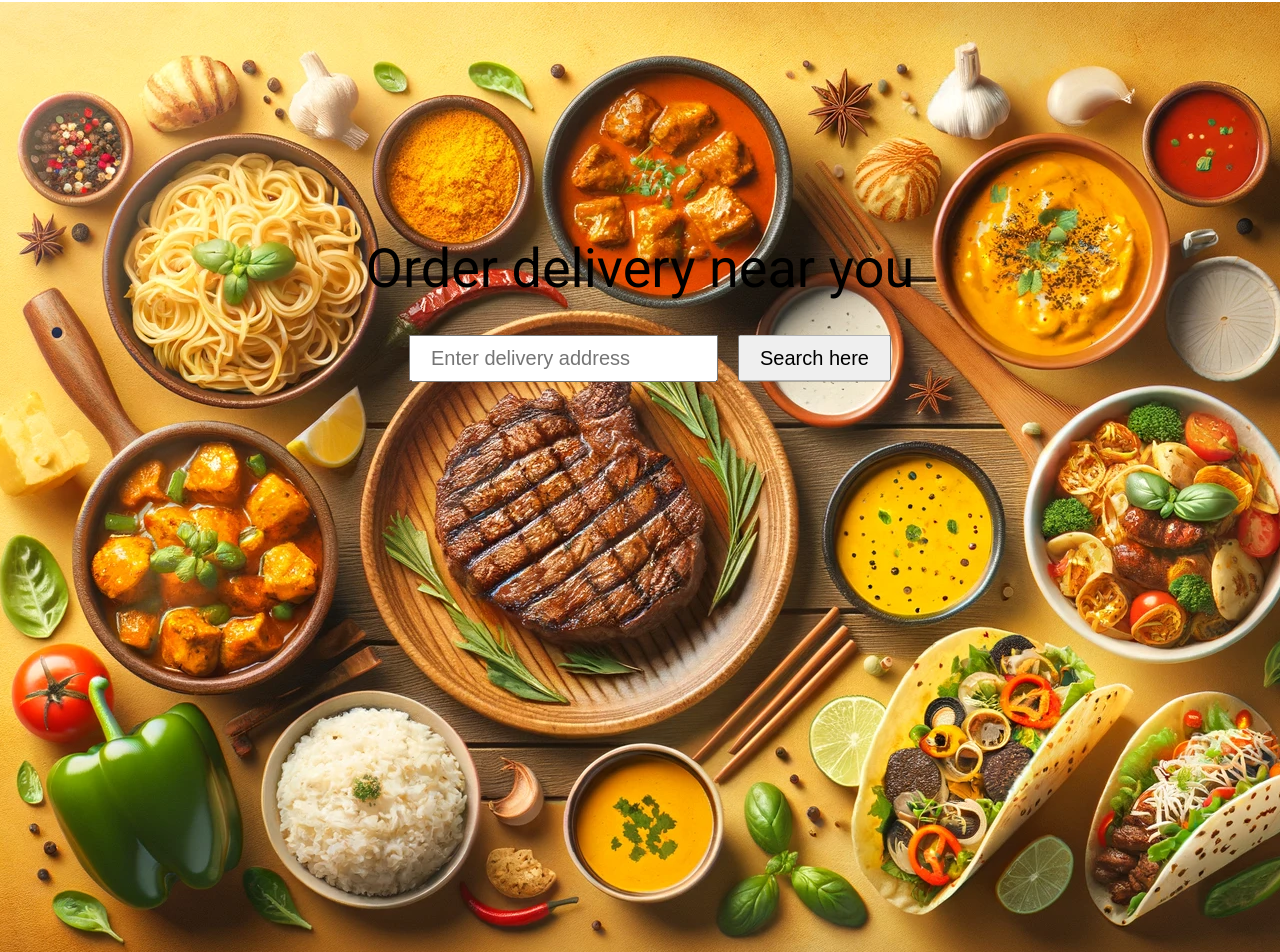
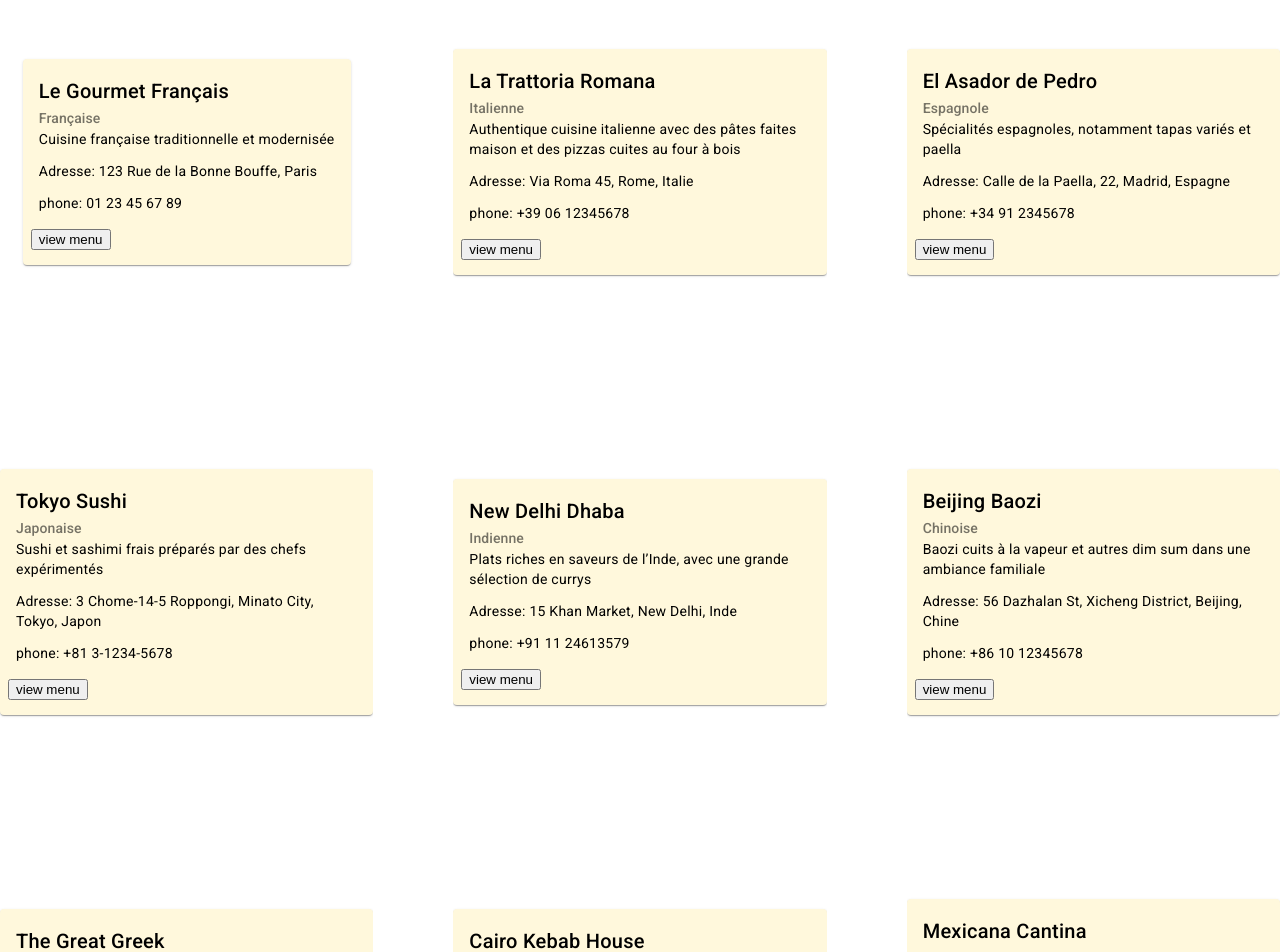
Before and after one commit to Ripcord595/my-restaurant-app, an Angular app: page /restaurant-list in a window 1280 px wide. Before the commit this address led to /homepage. Shown: the part 83-1035 px from the top of the page. Built offline with nearby package versions, Linux system fonts and the light colour scheme.

Commit message:
restaurant-list/menu-details

```diff
--- a/src/app/app-routing.module.ts
+++ b/src/app/app-routing.module.ts
@@ -4,6 +4,8 @@ import { Routes, RouterModule } from '@angular/router';
 import { HomepageComponent } from './components/homepage/homepage.component';
 import {LoginComponent} from "./components/login/login.component";
 import {SignupComponent} from "./components/signup/signup.component";
+import {MenuDetailsComponent} from "./components/menu-details/menu-details.component";
+import {RestaurantsListComponent} from "./components/restaurants-list/restaurants-list.component";
 
 
 const routes: Routes = [
@@ -12,6 +14,8 @@ const routes: Routes = [
   { path: 'login', component: LoginComponent },
   { path: 'signup', component: SignupComponent },
   // 您可以选择添加一个通配符路由来处理未找到的路径，通常会导航到一个“NotFound”页面或返回主页
+  { path: 'restaurant-list', component: RestaurantsListComponent },
+  { path: 'menu-details/:id', component: MenuDetailsComponent },
   { path: '**', redirectTo: '/homepage' },
 ];
 
--- a/src/app/components/menu-details/menu-details.component.html
+++ b/src/app/components/menu-details/menu-details.component.html
@@ -1 +1,11 @@
-<p>menu-details works!</p>
+<div *ngFor="let menuItem of menuItems">
+  <mat-card>
+    <mat-card-header>
+      <mat-card-title>{{ menuItem.name }}</mat-card-title>
+      <mat-card-subtitle>${{ menuItem.price }}</mat-card-subtitle>
+    </mat-card-header>
+    <mat-card-content>
+      <p>{{ menuItem.description }}</p>
+    </mat-card-content>
+  </mat-card>
+</div>
--- a/src/app/components/menu-details/menu-details.component.ts
+++ b/src/app/components/menu-details/menu-details.component.ts
@@ -1,4 +1,6 @@
 import { Component } from '@angular/core';
+import {ActivatedRoute} from "@angular/router";
+import {MenuItem} from "../../models/menu-item.model";
 
 @Component({
   selector: 'app-menu-details',
@@ -6,5 +8,32 @@ import { Component } from '@angular/core';
   styleUrl: './menu-details.component.css'
 })
 export class MenuDetailsComponent {
+  menuItems: MenuItem[]= [
+    { id: 1, restaurantId: 1, name: 'Soupe à l’oignon', description: 'Classique soupe de l’oignon gratinée au fromage', price: 12, category: 'Entrée' },
+    { id: 2, restaurantId: 1, name: 'Salade Niçoise', description: 'Salade fraîche avec des légumes de saison, thon, et œufs', price: 16, category: 'Entrée' },
+    { id: 3, restaurantId: 1, name: 'Quiche Lorraine', description: 'Tarte salée aux lardons et fromage', price: 14, category: 'Plat principal' },
+    { id: 4, restaurantId: 1, name: 'Boeuf Bourguignon', description: 'Ragoût de bœuf mijoté au vin rouge', price: 22, category: 'Plat principal' },
+    { id: 5, restaurantId: 1, name: 'Ratatouille', description: 'Mélange de légumes mijotés', price: 18, category: 'Plat principal' },
+    { id: 6, restaurantId: 1, name: 'Crème brûlée', description: 'Dessert à base de crème, d’œufs, de sucre et de vanille', price: 10, category: 'Dessert' },
+    { id: 7, restaurantId: 2, name: 'Antipasto', description: 'Assortiment de charcuteries italiennes et de fromages', price: 15, category: 'Entrée' },
+    { id: 8, restaurantId: 2, name: 'Carpaccio', description: 'Fines tranches de bœuf cru, roquette et Parmesan', price: 14, category: 'Entrée' },
+    { id: 9, restaurantId: 2, name: 'Lasagne', description: 'Couches de pâtes alternées avec sauce à la viande, béchamel et fromage', price: 20, category: 'Plat principal' },
+    { id: 10, restaurantId: 2, name: 'Osso buco', description: 'Jarret de veau braisé avec des légumes et du vin blanc', price: 25, category: 'Plat principal' },
+    { id: 11, restaurantId: 2, name: 'Risotto al nero di seppia', description: 'Risotto à l’encre de seiche', price: 22, category: 'Plat principal' },
+    { id: 12, restaurantId: 2, name: 'Tiramisu', description: 'Dessert aux œufs, mascarpone, café et biscuits', price: 12, category: 'Dessert' },
+  ];
+
+  constructor(
+    private route: ActivatedRoute,
+  ) {}
+
+  ngOnInit(): void {
+    const restaurantId = +this.route.snapshot.params['id'];
+    this.menuItems = this.getMenuItems(restaurantId);
+  }
+  getMenuItems(restaurantId: number): MenuItem[] {
+    // 根据restaurantId筛选对应餐厅的菜单项
+    return this.menuItems.filter(item => item.restaurantId === restaurantId);
+  }
 
 }
--- a/src/app/components/restaurants-list/restaurants-list.component.html
+++ b/src/app/components/restaurants-list/restaurants-list.component.html
@@ -1 +1,24 @@
-<p>restaurants-list works!</p>
+<div class="restaurant-list-container" >
+  <mat-grid-list cols="3" rowHeight="350px" gutterSize="80px">
+    <mat-grid-tile *ngFor="let restaurant of restaurants">
+      <mat-card class = "restaurant-card "style="background: cornsilk">
+        <mat-card-header>
+          <!--          <div mat-card-avatar class="restaurant-image" [style.background-image]="'url(' + restaurant.imageUrl + ')'"></div>-->
+          <mat-card-title>{{ restaurant.name }}</mat-card-title>
+          <mat-card-subtitle>{{ restaurant.category }}</mat-card-subtitle>
+        </mat-card-header>
+        <!--        <img mat-card-image [src]="restaurant.imageUrl" alt="{{ restaurant.name }}">-->
+        <mat-card-content>
+          <p>{{ restaurant.description }}</p>
+          <p>Adresse: {{ restaurant.address }}</p>
+          <p>phone: {{ restaurant.phone }}</p>
+        </mat-card-content>
+        <mat-card-actions>
+          <button mat-button [routerLink]="['/menu-details', restaurant.id]">view menu</button>
+        </mat-card-actions>
+      </mat-card>
+    </mat-grid-tile>
+  </mat-grid-list>
+</div>
+
+<router-outlet></router-outlet>
--- a/src/app/components/restaurants-list/restaurants-list.component.ts
+++ b/src/app/components/restaurants-list/restaurants-list.component.ts
@@ -1,4 +1,5 @@
 import { Component } from '@angular/core';
+import {Restaurant} from "../../models/restaurant.model";
 
 @Component({
   selector: 'app-restaurants-list',
@@ -6,5 +7,84 @@ import { Component } from '@angular/core';
   styleUrl: './restaurants-list.component.css'
 })
 export class RestaurantsListComponent {
+  rtitle = 'my-restaurant-app';
+  restaurants: Restaurant[] = [
+    {
+      id: 1,
+      name: 'Le Gourmet Français',
+      description: 'Cuisine française traditionnelle et modernisée',
+      address: '123 Rue de la Bonne Bouffe, Paris',
+      phone: '01 23 45 67 89',
+      category: 'Française',
+    },
+    {
+      id: 2,
+      name: 'La Trattoria Romana',
+      description: 'Authentique cuisine italienne avec des pâtes faites maison et des pizzas cuites au four à bois',
+      address: 'Via Roma 45, Rome, Italie',
+      phone: '+39 06 12345678',
+      category: 'Italienne',
+    },
+    {
+      id: 3,
+      name: 'El Asador de Pedro',
+      description: 'Spécialités espagnoles, notamment tapas variés et paella',
+      address: 'Calle de la Paella, 22, Madrid, Espagne',
+      phone: '+34 91 2345678',
+      category: 'Espagnole',
+    },
+    {
+      id: 4,
+      name: 'Tokyo Sushi',
+      description: 'Sushi et sashimi frais préparés par des chefs expérimentés',
+      address: '3 Chome-14-5 Roppongi, Minato City, Tokyo, Japon',
+      phone: '+81 3-1234-5678',
+      category: 'Japonaise',
+    },
+    {
+      id: 5,
+      name: 'New Delhi Dhaba',
+      description: 'Plats riches en saveurs de l’Inde, avec une grande sélection de currys',
+      address: '15 Khan Market, New Delhi, Inde',
+      phone: '+91 11 24613579',
+      category: 'Indienne',
+    },
+    {
+      id: 6,
+      name: 'Beijing Baozi',
+      description: 'Baozi cuits à la vapeur et autres dim sum dans une ambiance familiale',
+      address: '56 Dazhalan St, Xicheng District, Beijing, Chine',
+      phone: '+86 10 12345678',
+      category: 'Chinoise',
+    },
+    {
+      id: 7,
+      name: 'The Great Greek',
+      description: 'Moussaka, souvlaki, et salade grecque traditionnelle, avec des ingrédients importés de Grèce',
+      address: '27 Apollonos St, Athènes, Grèce',
+      phone: '+30 21 1234567',
+      category: 'Grecque',
+    },
+    {
+      id: 8,
+      name: 'Cairo Kebab House',
+      description: 'Kebabs égyptiens épicés et mezzes dans une atmosphère du Moyen-Orient',
+      address: '44 Sharia Al Haram, Giza, Égypte',
+      phone: '+20 2 37612345',
+      category: 'Égyptienne',
+    },
+    {
+      id: 9,
+      name: 'Mexicana Cantina',
+      description: 'Tacos, enchiladas et margaritas authentiques, avec des soirées salsa hebdomadaires',
+      address: '101 Avenida Revolución, Mexico City, Mexique',
+      phone: '+52 55 12345678',
+      category: 'Mexicaine',
+    }
+
+  ];
+
+  constructor() {
+  }
 
 }
--- a/src/app/models/menu-item.model.ts
+++ b/src/app/models/menu-item.model.ts
@@ -6,5 +6,5 @@ export interface MenuItem {
   description: string;
   price: number;
   category: string;
-  imageUrl: string;
+  //imageUrl: string;
 }
--- a/src/app/models/restaurant.model.ts
+++ b/src/app/models/restaurant.model.ts
@@ -6,5 +6,5 @@ export interface Restaurant {
   address: string;
   phone: string;
   category: string;
-  imageUrl: string;
+  //imageUrl: string;
 }
```
Also changed, not shown: src/app/app.module.ts (+10 -1 lines).
